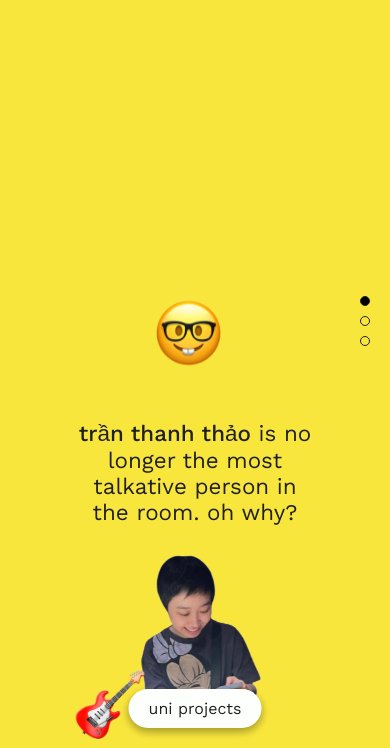
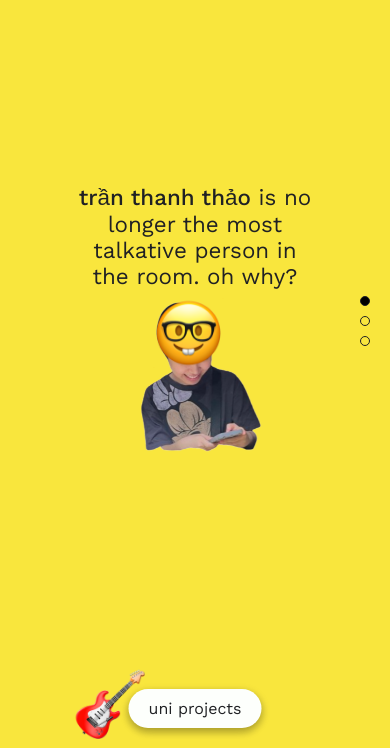
Before and after one commit to tranthanhhthao/swinburne-contact, a plain HTML site: page index.html in a window 390 px wide. Shown: the part 96-844 px from the top of the page. Drawn offline with nearby package versions, Linux system fonts and the light colour scheme.

Commit message:
responsive 768px
remove top in .first

```diff
--- a/style.css
+++ b/style.css
@@ -426,12 +426,12 @@ section.page-contact {
         font-weight: 400;
     }
 
-    .first h2 {
+    /* .first h2 {
         top: 28% !important;
-    }
+    } */
 
     .first img {
-        top: 30% !important;
+        /* top: 30% !important; */
         width: 200px !important;
     }
     .emoji {
```
